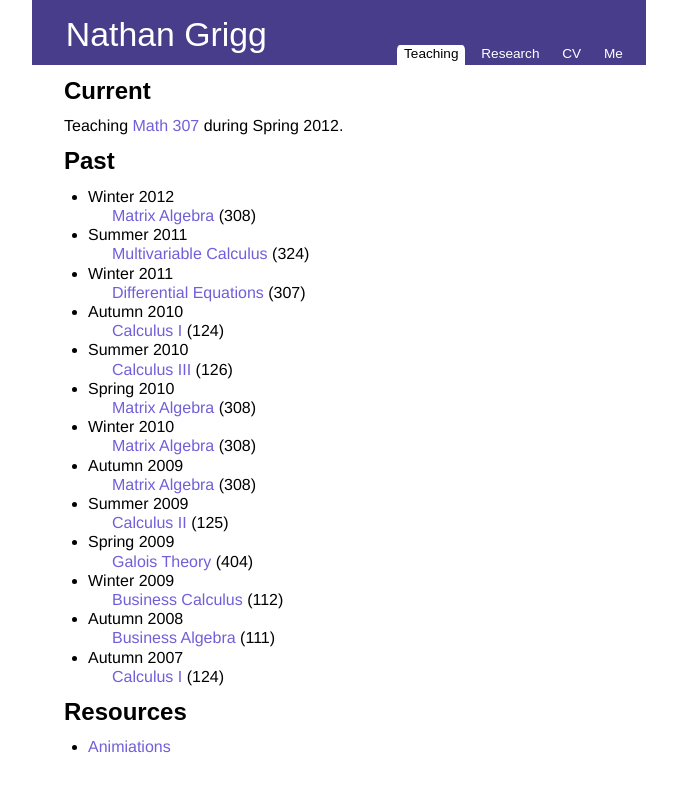
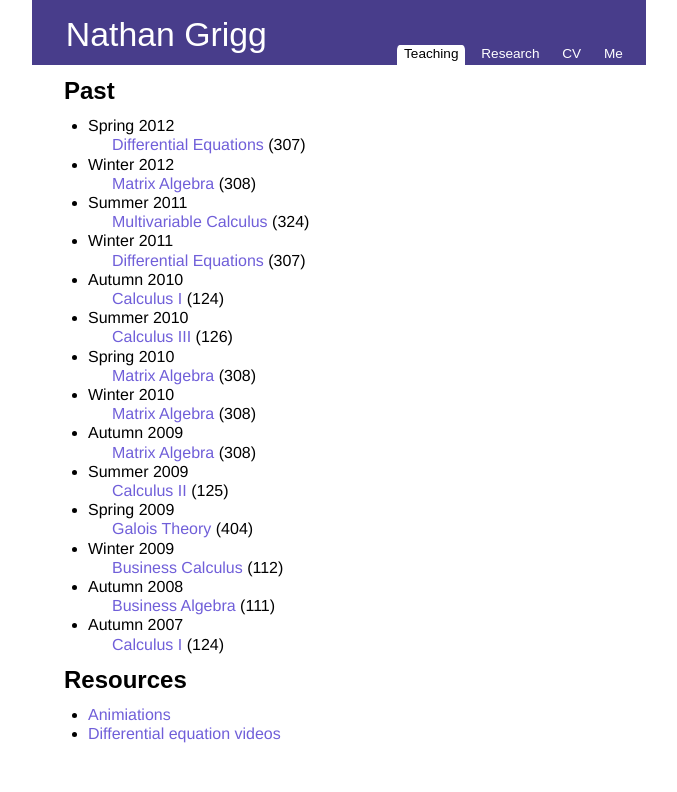
Before and after one commit to nathangrigg/website, a Jekyll site: the page built from teaching/index.md, in a window 1280 px wide. Shown: the top 792 px of the page, without its empty margins (301-978 px from the left). Built offline with Jekyll 4.4.1, drawn with Linux system fonts in a browser that asks for light colours.

Commit message:
Update links to math 307

```diff
--- a/teaching/index.md
+++ b/teaching/index.md
@@ -4,11 +4,15 @@ section: teaching
 title: Nathan Grigg's Teaching
 ---
 
+<!--
 # Current
 
 Teaching [Math 307][sp12] during Spring 2012.
+-->
 
 # Past
+- Spring 2012
+    - [Differential Equations][sp12] (307)
 - Winter 2012
 	- [Matrix Algebra][wi12] (308)
 - Summer 2011
@@ -53,4 +57,8 @@ Teaching [Math 307][sp12] during Spring 2012.
 
 # Resources
 
-- [Animiations]({{ site.url }}/animations/)
+- [Animiations][1]
+- [Differential equation videos][2]
+
+[1]: {{ site.url }}/animations/
+[2]: {{ site.url }}/math307/sp12/lessons/
```
Also changed, not shown: index.md (+1 -1 lines).
